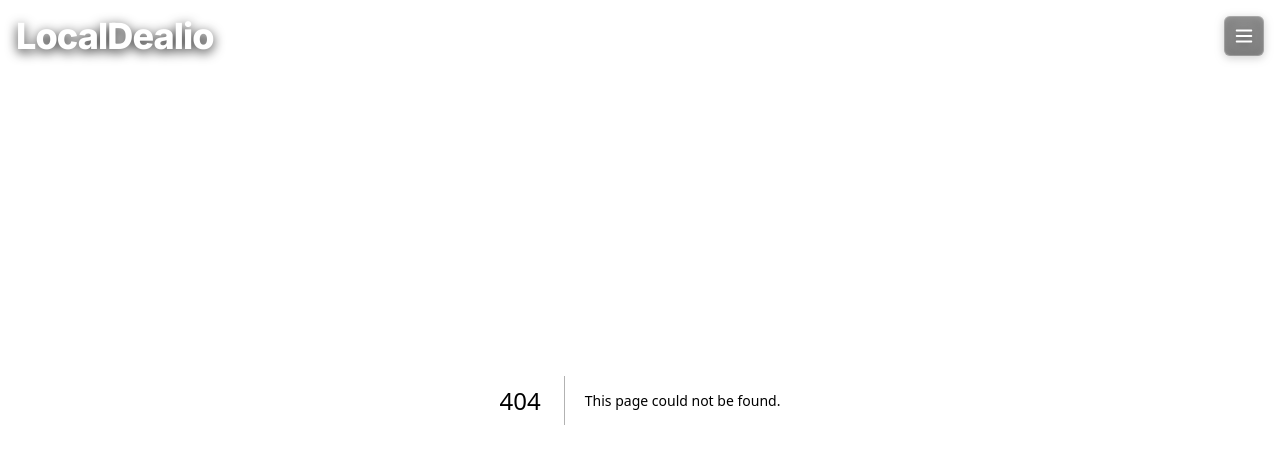
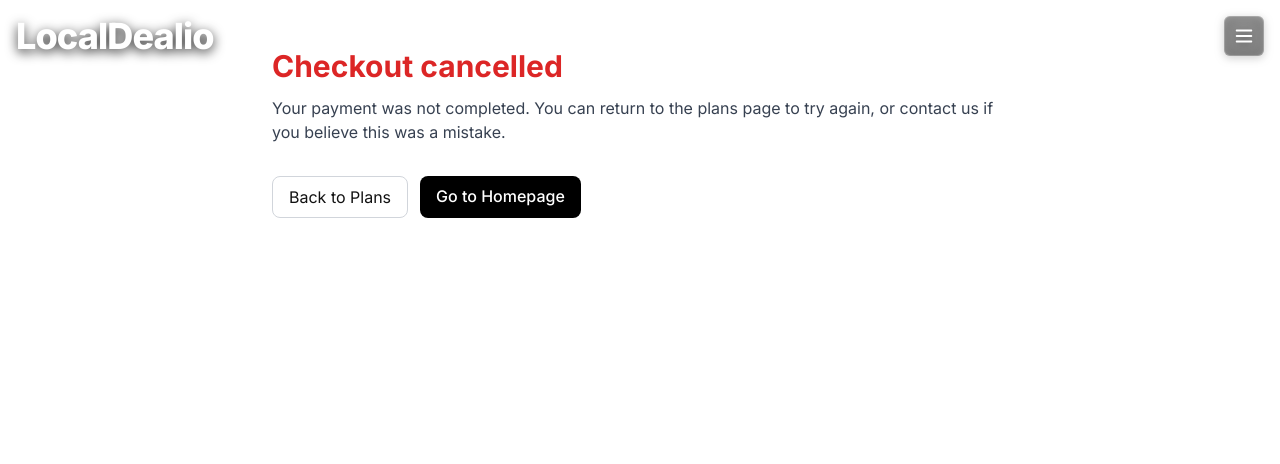
Before and after one commit to Vince-Dealio/localdealio, a Next.js app: page /checkout/cancel in a window 1280 px wide. Before the commit this address had no page. Shown: the top 464 px of the page. Built offline with nearby package versions, Linux system fonts and the light colour scheme.

Commit message:
feat(checkout): add /checkout/cancel page for cancelled payments

```diff
--- /dev/null
+++ b/src/app/checkout/cancel/page.tsx
@@ -0,0 +1,33 @@
+// ✅ Full code for src/app/checkout/cancel/page.tsx — Rule1
+import Link from 'next/link';
+
+export default function CheckoutCancelPage() {
+  return (
+    <main className="mx-auto max-w-3xl px-4 py-12">
+      <h1 className="text-3xl font-bold text-red-600">Checkout cancelled</h1>
+
+      <p className="mt-3 text-gray-700">
+        Your payment was not completed. You can return to the plans page to try again,
+        or contact us if you believe this was a mistake.
+      </p>
+
+      <div className="mt-8 flex flex-wrap gap-3">
+        <Link
+          href="/plans"
+          className="rounded-lg border border-gray-300 px-4 py-2 hover:bg-gray-50"
+          prefetch={false}
+        >
+          Back to Plans
+        </Link>
+
+        <Link
+          href="/"
+          className="rounded-lg bg-black px-4 py-2 font-medium text-white hover:opacity-90"
+          prefetch={false}
+        >
+          Go to Homepage
+        </Link>
+      </div>
+    </main>
+  );
+}
```
